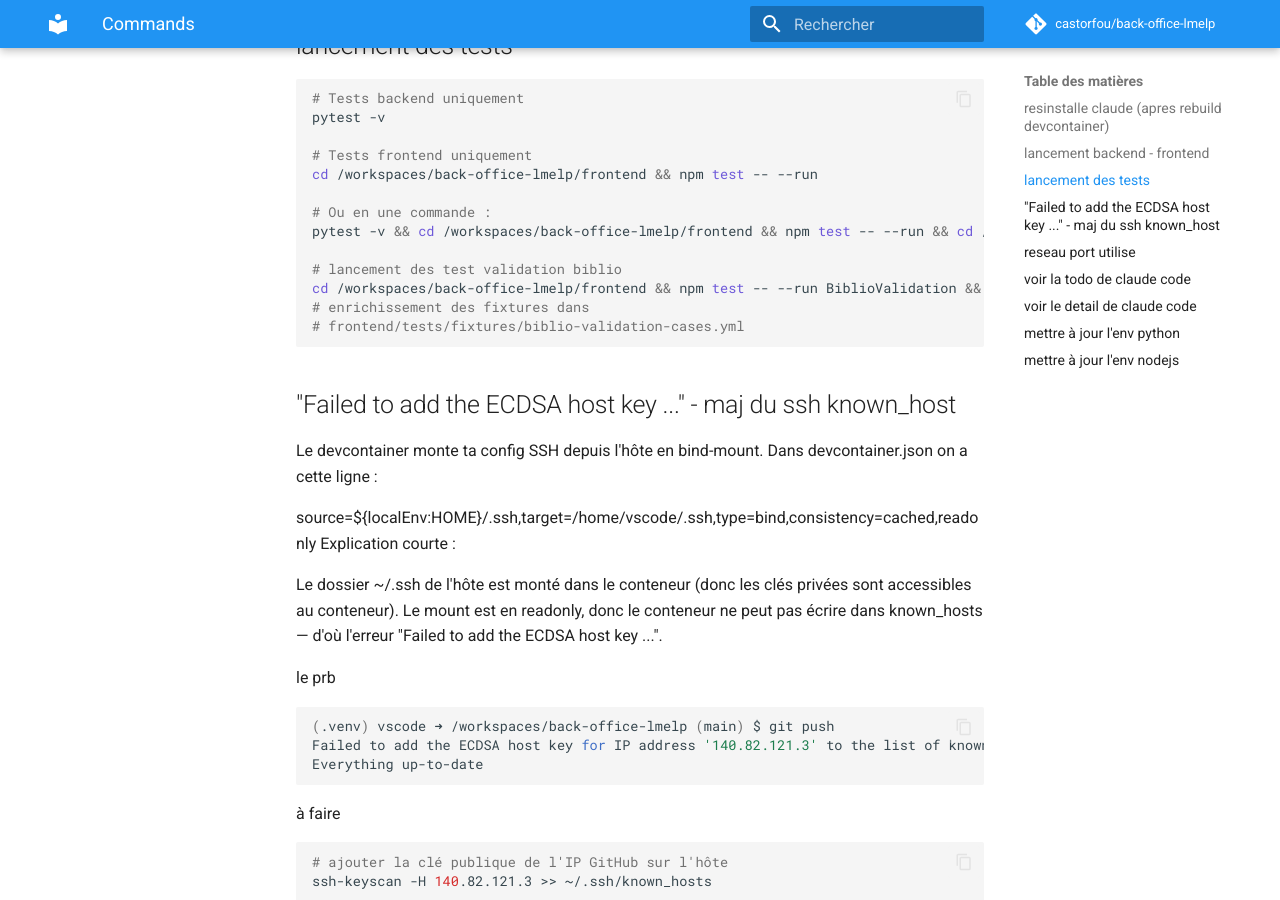
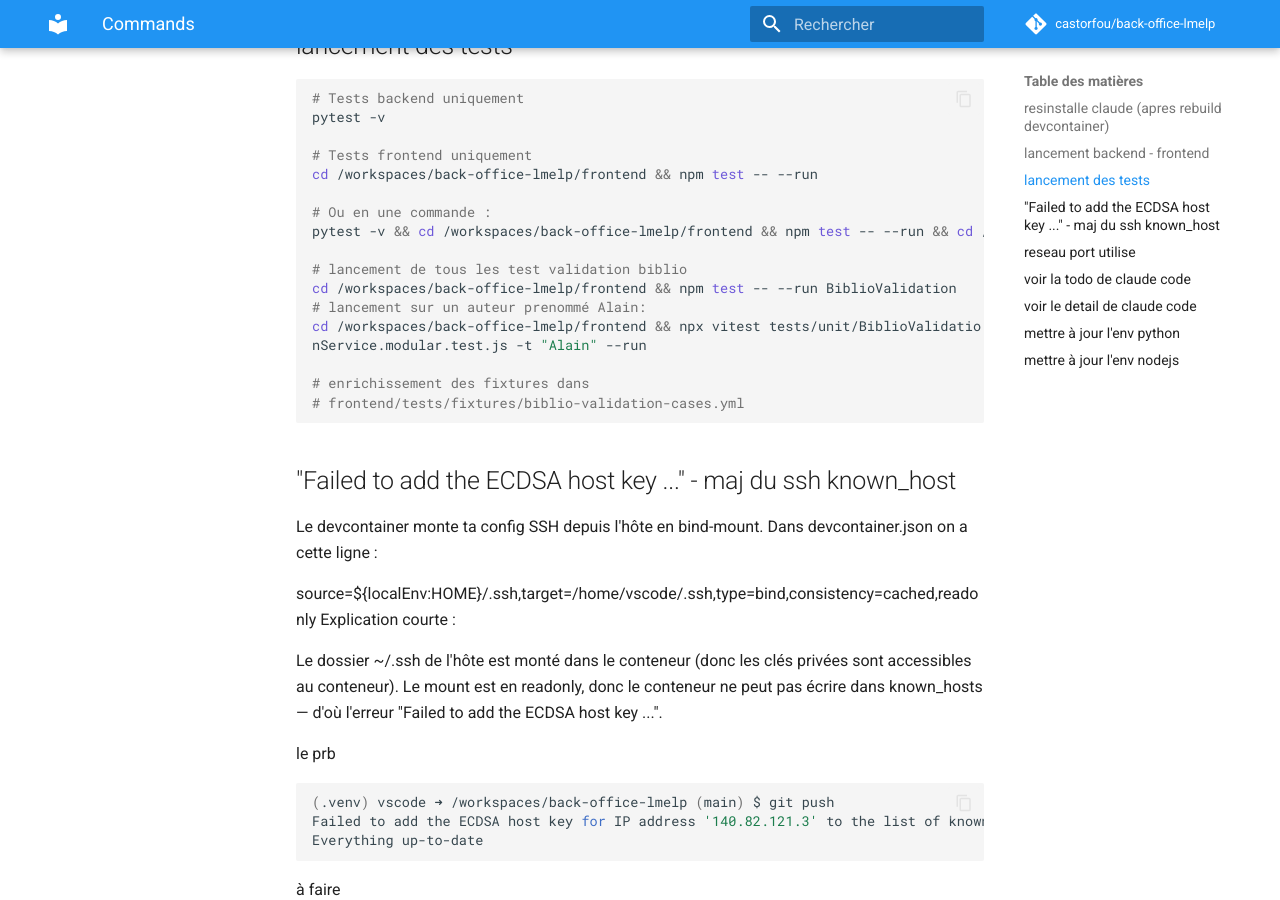
Before and after one commit to castorfou/back-office-lmelp, an MkDocs documentation site: the page built from docs/commands.md, in a window 1280 px wide and 900 px high, scrolled down 680 px. Built offline with MkDocs 1.6.1 and Material for MkDocs 9.7.7, drawn with Linux system fonts in a browser that asks for light colours; comment, search, counter and statistics services are not loaded.

Commit message:
test sur 1 auteur

````diff
--- a/docs/commands.md
+++ b/docs/commands.md
@@ -34,8 +34,12 @@ cd /workspaces/back-office-lmelp/frontend && npm test -- --run
 # Ou en une commande :
 pytest -v && cd /workspaces/back-office-lmelp/frontend && npm test -- --run && cd /workspaces/back-office-lmelp
 
-# lancement des test validation biblio
-cd /workspaces/back-office-lmelp/frontend && npm test -- --run BiblioValidation && cd ..
+# lancement de tous les test validation biblio
+cd /workspaces/back-office-lmelp/frontend && npm test -- --run BiblioValidation
+# lancement sur un auteur prenommé Alain:
+cd /workspaces/back-office-lmelp/frontend && npx vitest tests/unit/BiblioValidatio
+nService.modular.test.js -t "Alain" --run
+
 # enrichissement des fixtures dans
 # frontend/tests/fixtures/biblio-validation-cases.yml
 ```
````
